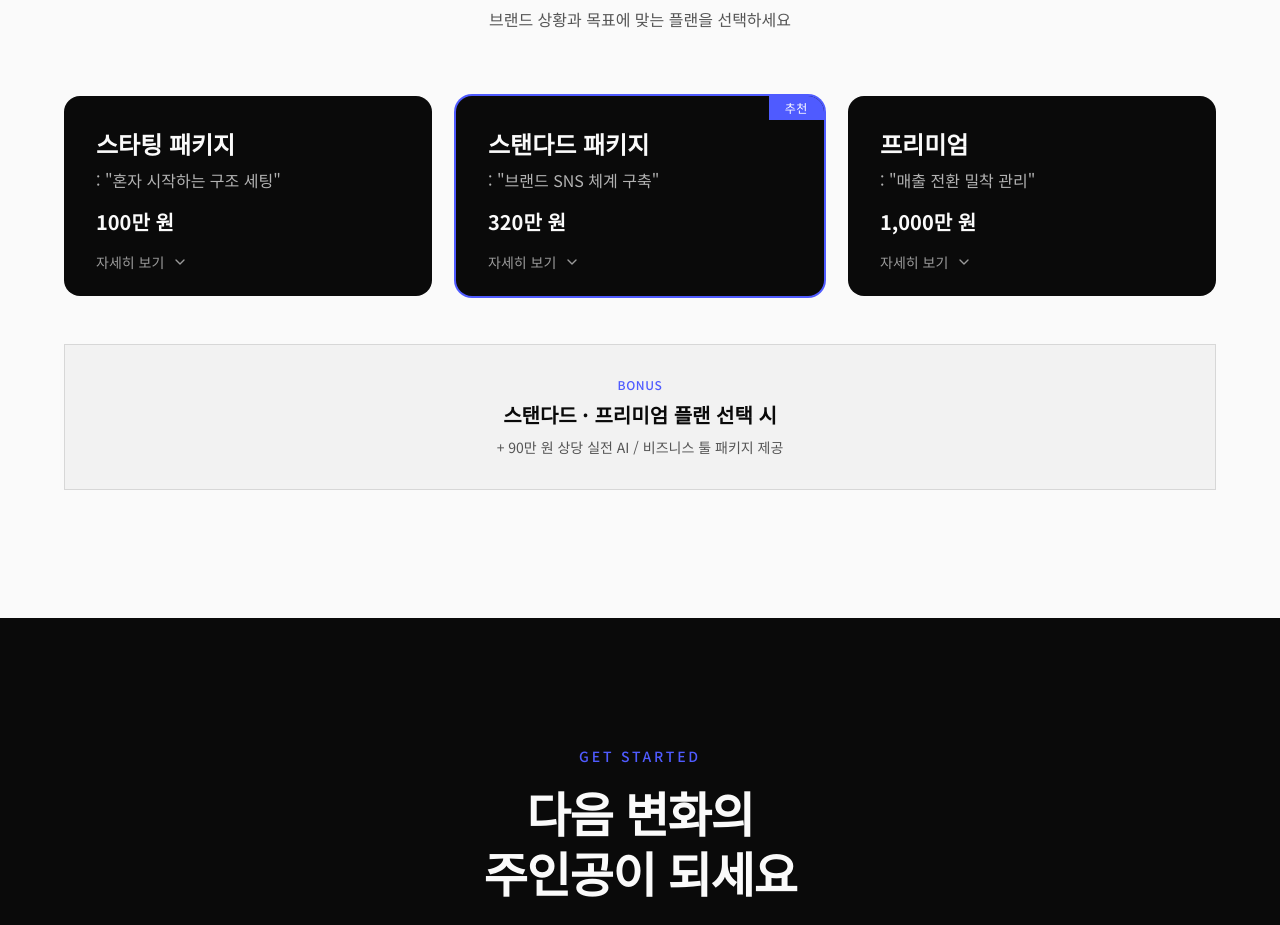
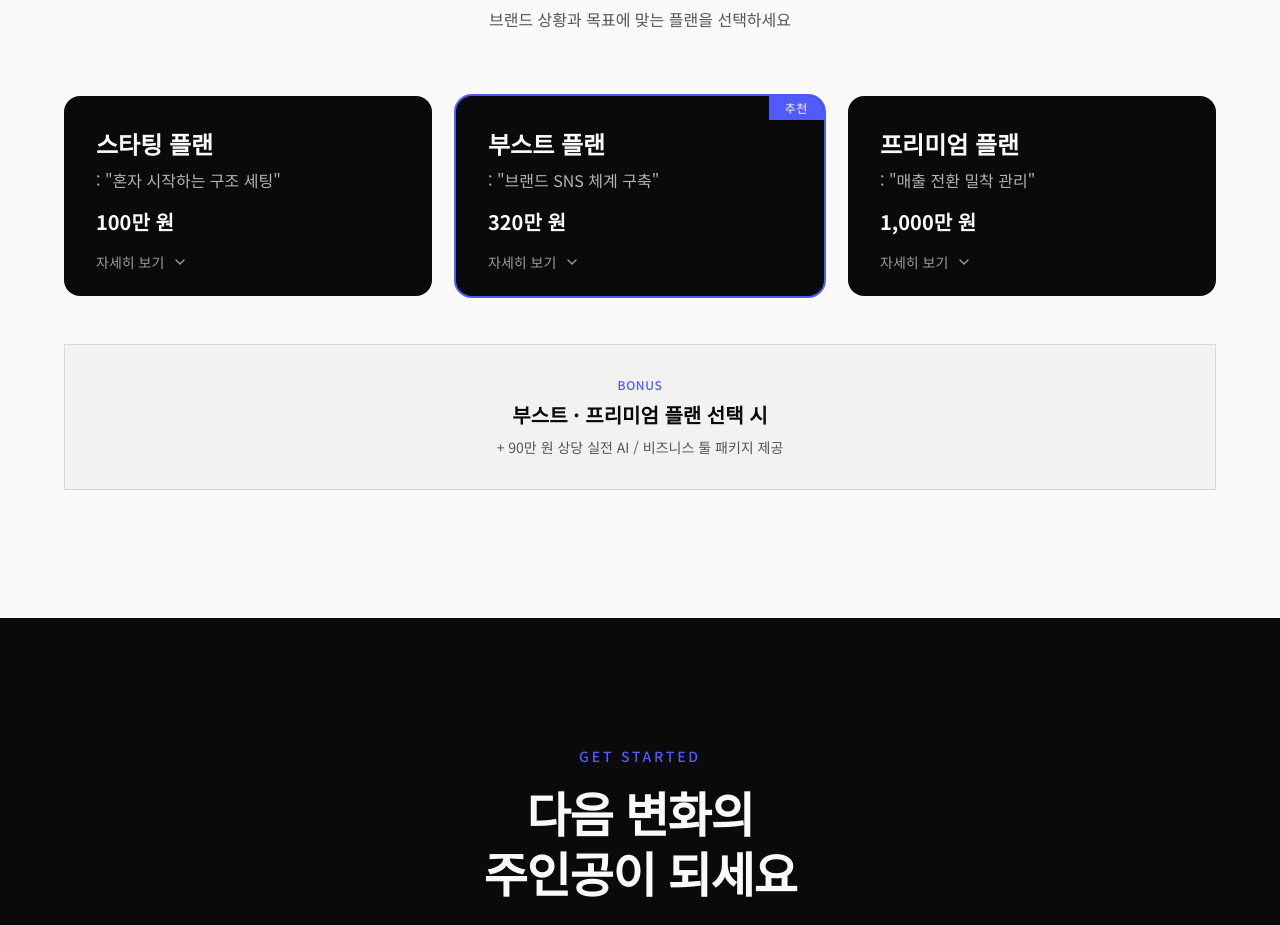
Before and after one commit to kimdoimnida-cell/coach, a Next.js app: page / in a window 1280 px wide. Shown: the part 4660-5585 px from the top of the page. Built offline with nearby package versions, Linux system fonts and the light colour scheme.

Commit message:
style: 플랜 명칭 변경 (스타팅/부스트/프리미엄 플랜)

```diff
--- a/components/sections/pricing-section.tsx
+++ b/components/sections/pricing-section.tsx
@@ -6,7 +6,7 @@ import { ChevronDown } from "lucide-react"
 const plans = [
   {
     id: "starting",
-    name: "스타팅 패키지",
+    name: "스타팅 플랜",
     subtitle: "혼자 시작하는 구조 세팅",
     price: "100만 원",
     features: [
@@ -20,7 +20,7 @@ const plans = [
   },
   {
     id: "standard",
-    name: "스탠다드 패키지",
+    name: "부스트 플랜",
     subtitle: "브랜드 SNS 체계 구축",
     price: "320만 원",
     overview: "총 8회 · 2개월 과정 / 주 1회 · 1시간 실시간 피드백 세션",
@@ -99,11 +99,11 @@ const plans = [
   },
   {
     id: "premium",
-    name: "프리미엄",
+    name: "프리미엄 플랜",
     subtitle: "매출 전환 밀착 관리",
     price: "1,000만 원",
     features: [
-      "스타팅 패키지 + 스탠다드 패키지 전체 포함",
+      "스타팅 플랜 + 부스트 플랜 전체 포함",
       "3개월 콘텐츠 플랜 기획",
       "3개월 주차별 피드백 진행",
       "월 별 맞춤 컨설팅",
@@ -304,7 +304,7 @@ export function PricingSection() {
             Bonus
           </p>
           <p className="text-lg font-bold text-secondary-foreground md:text-xl">
-            {"스탠다드 · 프리미엄 플랜 선택 시"}
+            {"부스트 · 프리미엄 플랜 선택 시"}
           </p>
           <p className="mt-2 text-sm text-muted-foreground">
             {"+ 90만 원 상당 실전 AI / 비즈니스 툴 패키지 제공"}
```
Also changed, not shown: 1 other file (tests, documents, lock files or other folders).
